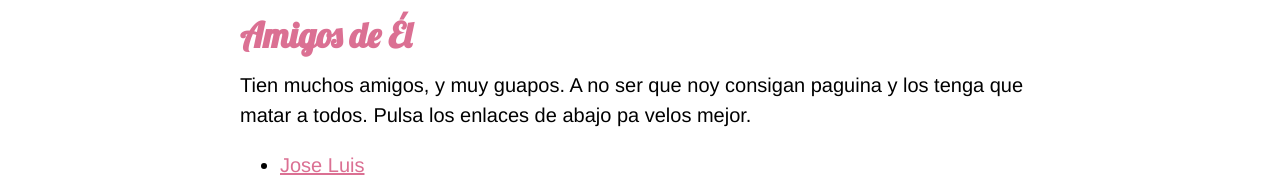
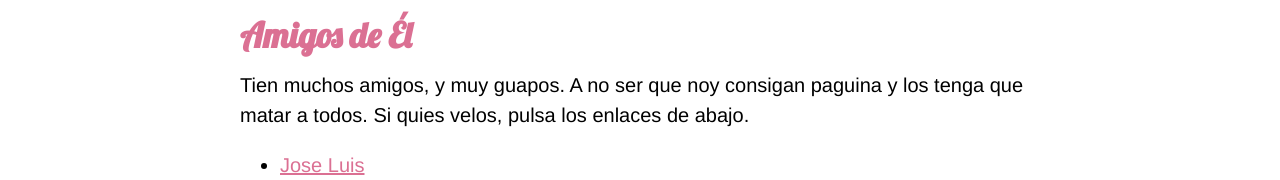
Before and after one commit to k0alabanana/prueba-ss, a plain HTML site: page index.html in a window 1280 px wide. Shown: the part 1750-1930 px from the top of the page. Drawn offline with Linux system fonts and the light colour scheme.

```diff
--- a/index.html
+++ b/index.html
@@ -30,7 +30,7 @@
 
 		<!-- Amigos -->
 		<h2>Amigos de Él</h2>
-		<p>Tien muchos amigos, y muy guapos. A no ser que noy consigan paguina y los tenga que matar a todos. Pulsa los enlaces de abajo pa velos mejor.</p>
+		<p>Tien muchos amigos, y muy guapos. A no ser que noy consigan paguina y los tenga que matar a todos. Si quies velos, pulsa los enlaces de abajo.</p>
 		<ul>
 			<li><a target="_blank" href="http://trazospapeleria.es/wp-content/uploads/2020/01/peluche-14.jpg">Jose Luis</a></li>
 			<li><a target="_blank" href="https://farmaciamiriam.com/1150-large_default/warmies-peluche-termico-buho.jpg">Teriyaki</a></li>
```
